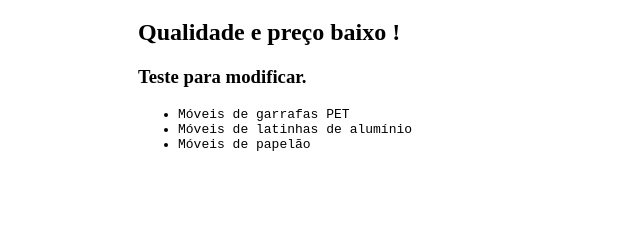
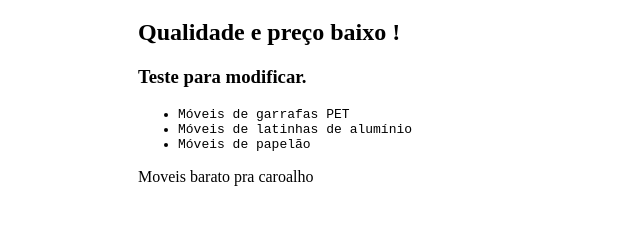
Before and after one commit to FelipeLozano/moveis-ecologicos, a plain HTML site: page index.html in a window 1280 px wide. Shown: the part 61-286 px from the top of the page, without its empty margins (182-822 px from the left). Drawn offline with Linux system fonts and the light colour scheme; files that its build step writes are made by us from their sources; files whose address does not match are found by name.

Commit message:
Adicionar texto peculiar

```diff
--- a/index.html
+++ b/index.html
@@ -17,5 +17,7 @@
 <li>Móveis de latinhas de alumínio</li>
 <li>Móveis de papelão</li>
 </ul>
+<!--Inicio  do arquivo-->
+<p>Moveis barato pra caroalho</p>
 </body>
 </html>
```
